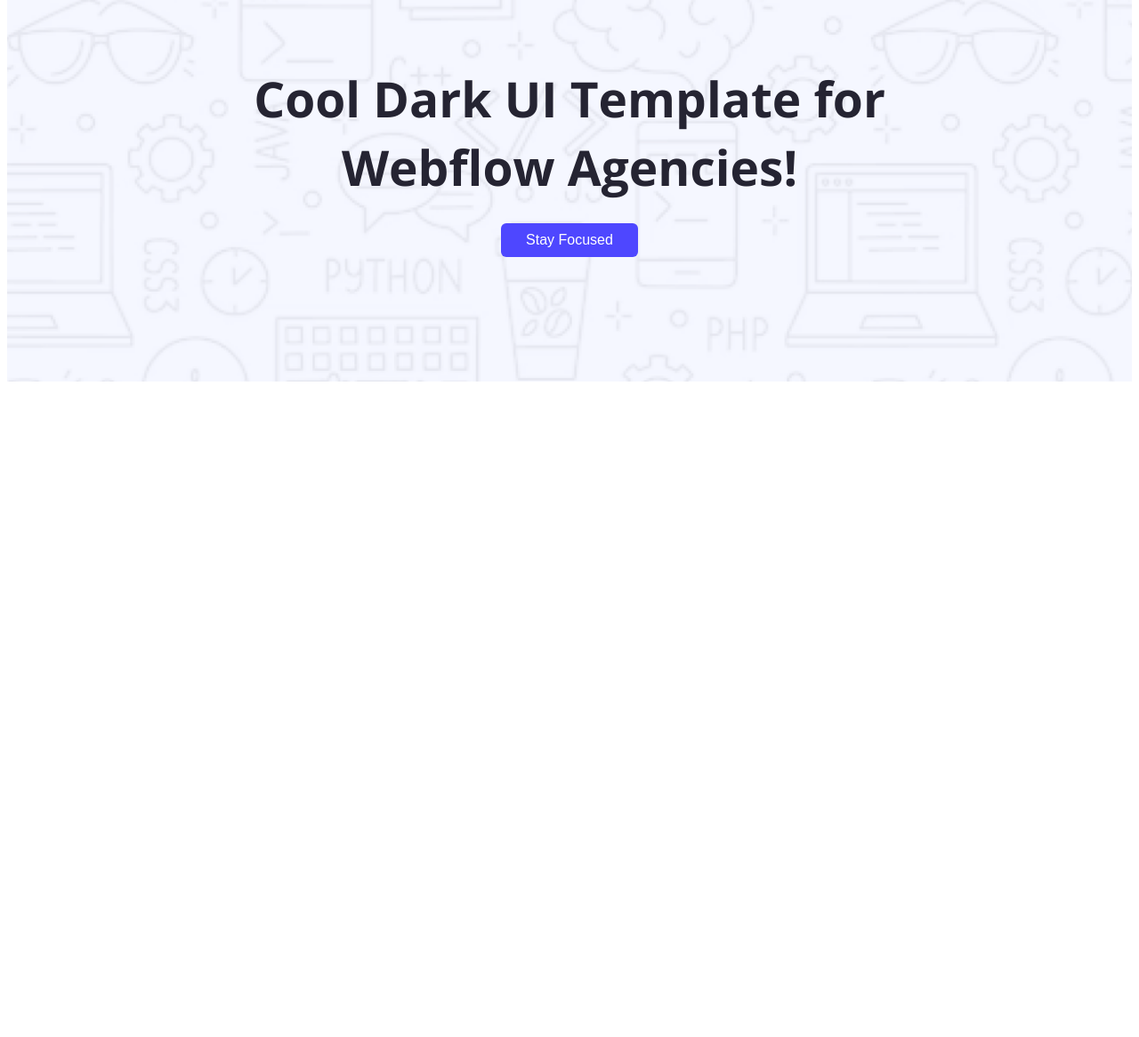
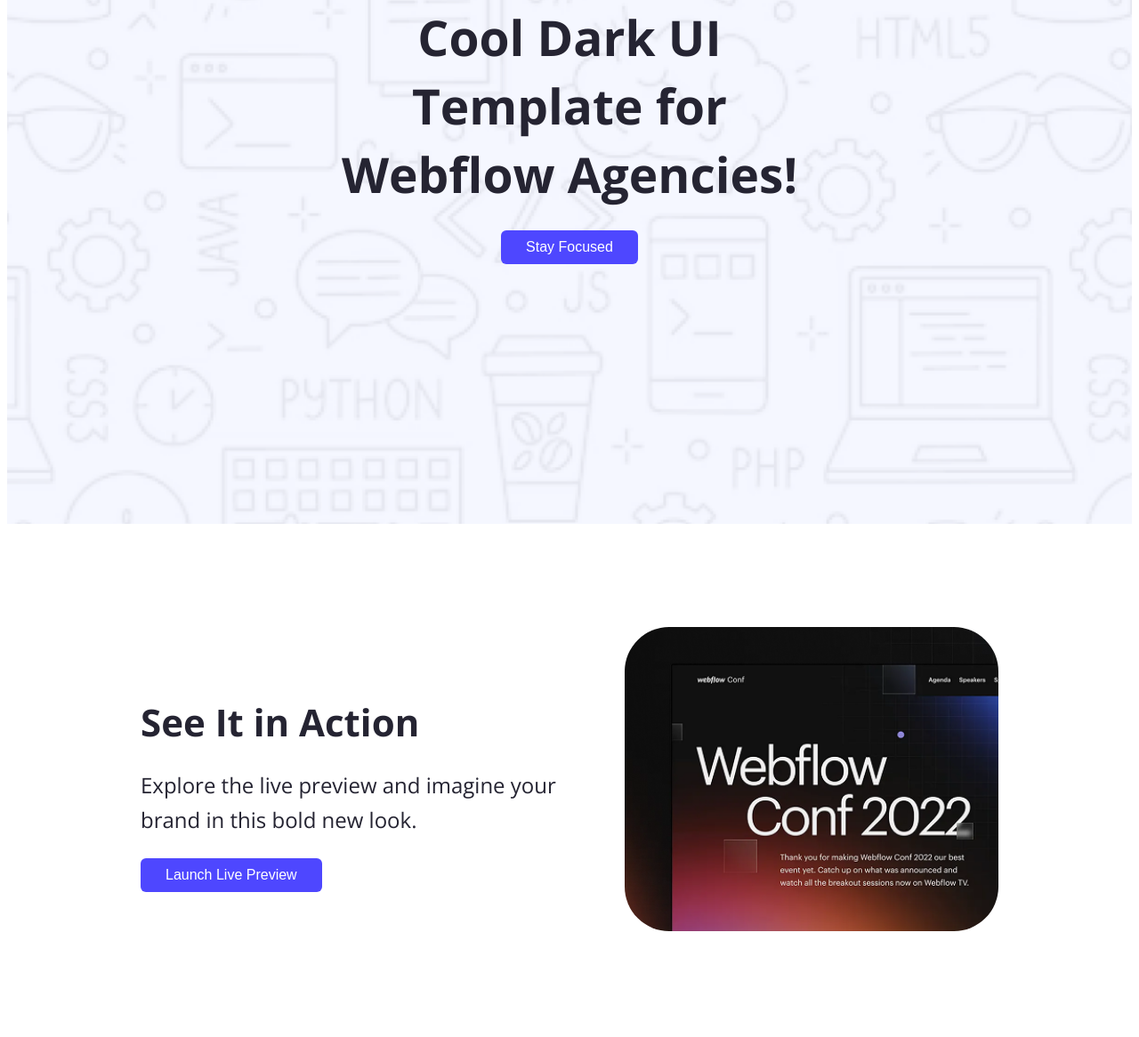
Before and after one commit to Kausarsakib/assignment-1, a plain HTML site: page index.html in a window 1280 px wide. Shown: the part 459-1625 px from the top of the page at 89% size. Before the commit the page ends 896 px from the top, so only its background shows below. Drawn offline with nearby package versions, Linux system fonts and the light colour scheme.

Commit message:
added acion section

```diff
--- a/index.html
+++ b/index.html
@@ -25,5 +25,15 @@
                <button class="btn">Stay Focused</button>
           </div>
      </header>
+     <section>
+         <div class="action">
+            <div class="text">
+              <h2>See It in Action</h2>
+              <p>Explore the live preview and imagine your brand in this bold new look.</p>
+              <button class="btn">Launch Live Preview</button>
+            </div>
+            <img class="img" src="images/wc-mini.png" alt="">
+         </div>
+     </section>
 </body>
 </html>
--- a/styles/style.css
+++ b/styles/style.css
@@ -43,7 +43,7 @@
 .signup{
     background-color: #4E47FF;
     color: #FFFFFF;
-    padding: 10px 20px;
+    padding: 15px 25px;
     margin-right: 150px;
     border: none;
     border-radius: 6px;
@@ -58,6 +58,7 @@
     text-align: center;
     margin-top: auto;
     margin-bottom: 100px;
+    padding: 309px 267px 152px 267px;
 }
 .hero-text h1{
     font-size: 55px;
@@ -80,3 +81,32 @@
 .btn:hover{
      transform: scale(1.05);
 }
+/* See it in action section styles */
+.action{
+    display: flex;
+    align-items: center;
+    justify-content: space-between;
+    padding: 116px 150px;
+    flex-wrap: wrap;
+}
+.text{
+    flex: 1;
+    max-width: 500px;
+}
+.text h2{
+    font-size: 42px;
+    font-weight: bold;
+    margin-bottom: 15px;
+    color: #252432;
+}
+.text p{
+    font-size: 24px;
+    line-height: 1.6;
+    color: #252432;
+}
+.img{
+    flex: 1;
+    max-width: 420px;
+    width: 100%;
+    border-radius: 50px;
+}
```
